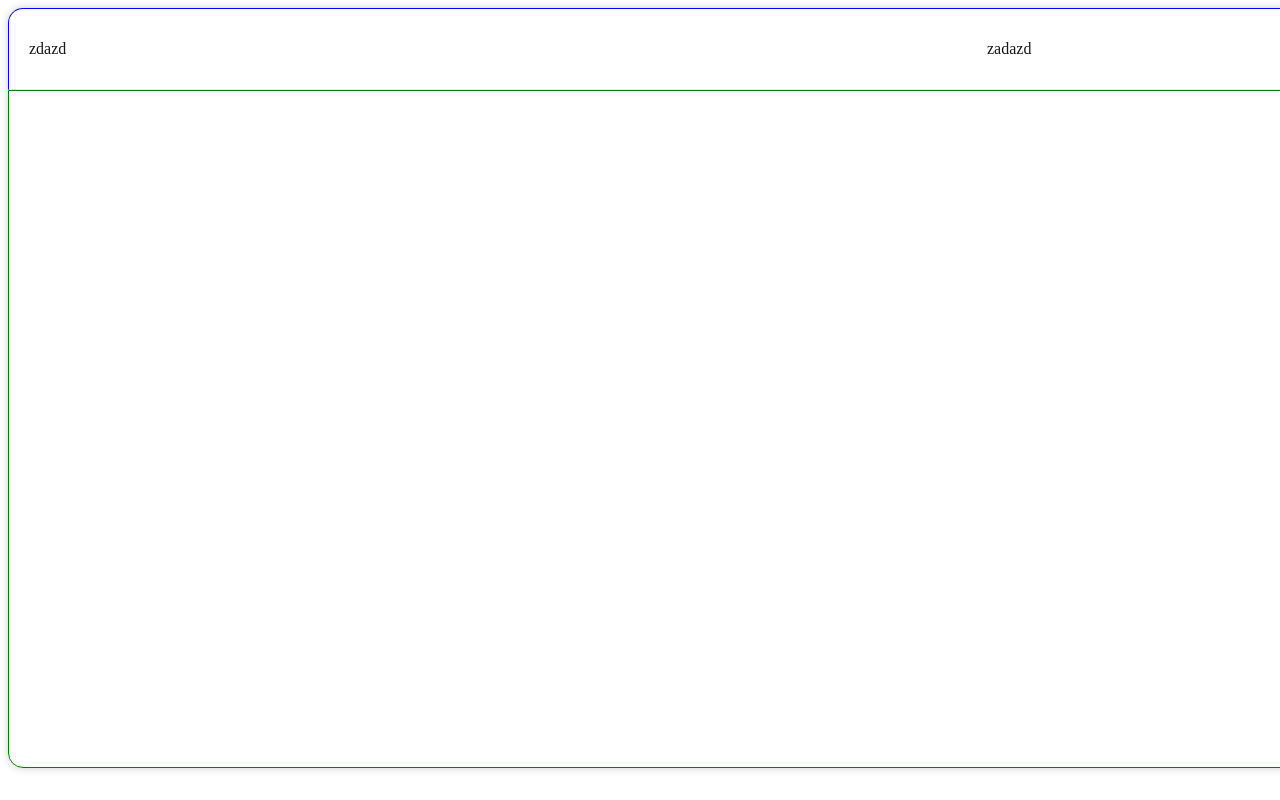
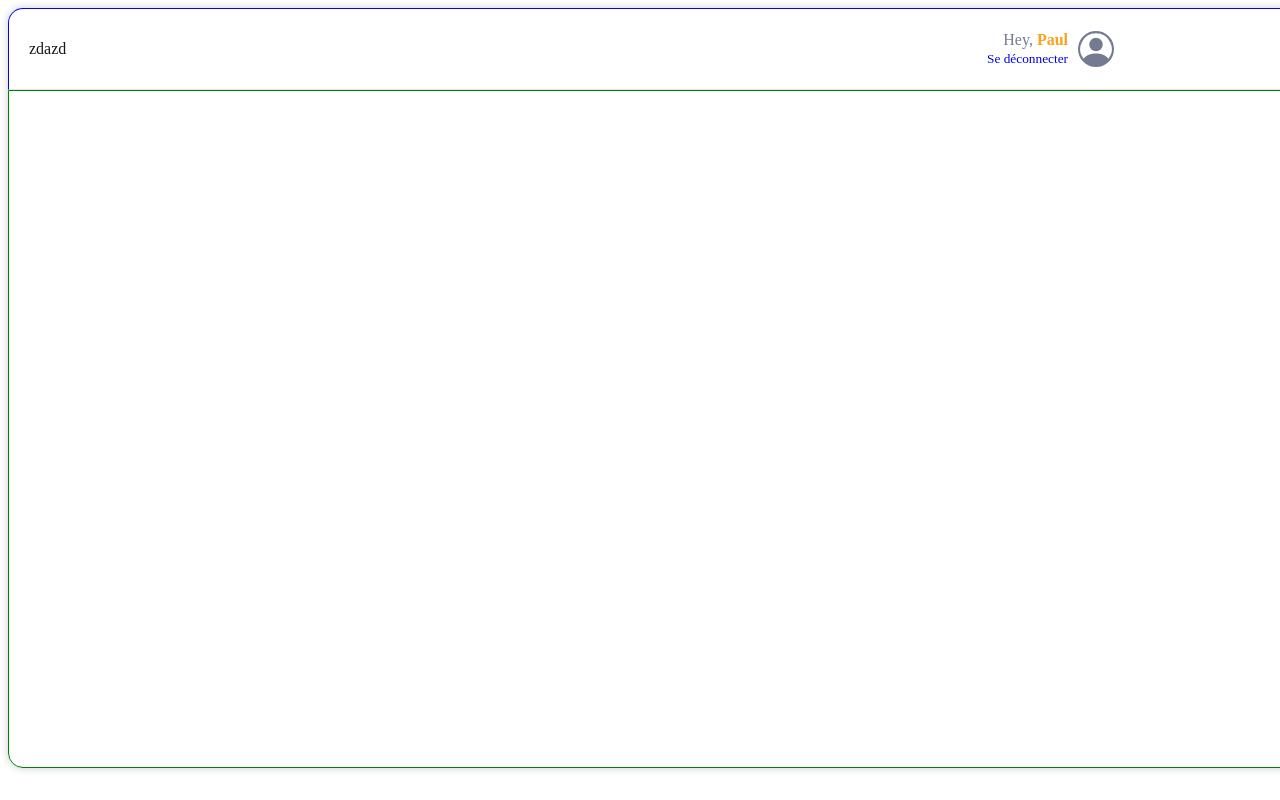
Before and after one commit to PaulDABIN/crazee-burger, a React (Create React App) app: page / in a window 1280 px wide. Shown: the top 800 px of the page. Built offline with nearby package versions, Linux system fonts and the light colour scheme.

Commit message:
NavbarRight.js > Create Profile.js

```diff
--- a/src/components/pages/order/Navbar/NavbarRight.js
+++ b/src/components/pages/order/Navbar/NavbarRight.js
@@ -1,9 +1,14 @@
 import React from "react"
 import styled from "styled-components"
 import { theme } from "../../../../theme"
+import Profile from "./Profile"
 
 export default function NavbarRight() {
-  return <NavBarRightStyled>zadazd</NavBarRightStyled>
+  return (
+    <NavBarRightStyled>
+      <Profile />
+    </NavBarRightStyled>
+  )
 }
 
 const NavBarRightStyled = styled.div`
--- /dev/null
+++ b/src/components/pages/order/Navbar/Profile.js
@@ -0,0 +1,69 @@
+import { Link } from "@reach/router"
+import React from "react"
+import styled from "styled-components"
+import { theme } from "../../../../theme"
+import { BsPersonCircle } from "react-icons/bs"
+
+export default function Profile() {
+  return (
+    <ProfileStyled>
+      <div className='info'>
+        <p>
+          Hey, <b>Paul</b>
+        </p>
+        <Link to='/'>
+          <small>Se déconnecter</small>
+        </Link>
+      </div>
+      <div className='picture'>
+        <BsPersonCircle />
+      </div>
+    </ProfileStyled>
+  )
+}
+
+const ProfileStyled = styled.div`
+  /* border: 1px solid blue; */
+
+  display: flex;
+  align-items: center;
+  justify-content: space-between;
+  min-width: 100px;
+
+  .info {
+    text-align: right;
+    margin-right: 10px;
+    p {
+      margin: 0;
+      color: ${theme.colors.greyBlue};
+      b {
+        color: ${theme.colors.primary};
+      }
+    }
+    a {
+      text-decoration: none;
+      .description {
+        &:hover {
+          text-decoration: underline;
+        }
+        small {
+          font-size: ${theme.fonts.XXS};
+          color: ${theme.colors.greyBlue};
+          font-weight: ${theme.weights.medium};
+          text-decoration: none;
+          position: relative;
+          bottom: 2px;
+        }
+      }
+    }
+  }
+
+  .picture {
+    /* border: 1px solid red; */
+    height: auto;
+    display: flex;
+    height: 100%;
+    font-size: ${theme.fonts.P4};
+    color: ${theme.colors.greyBlue};
+  }
+`
```
